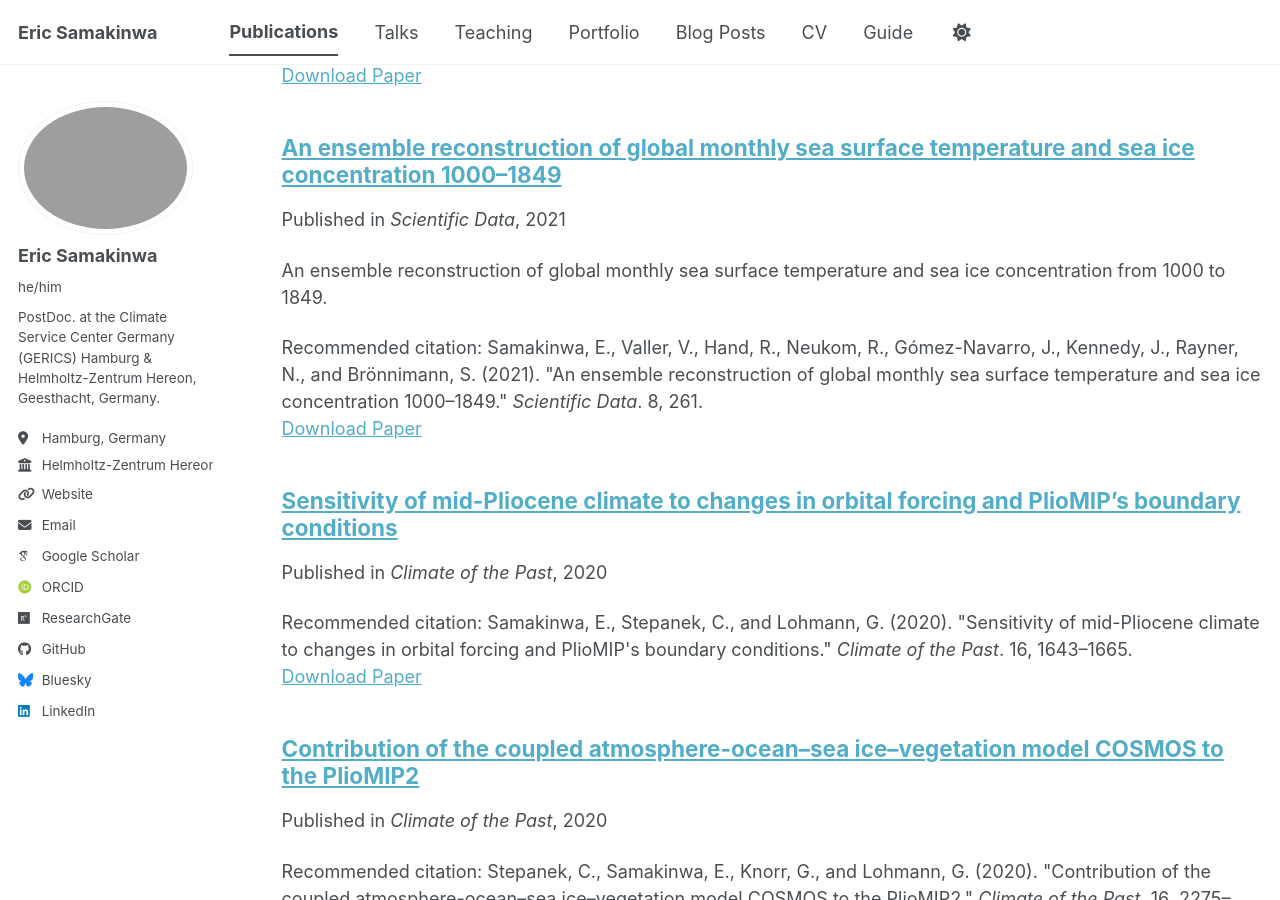
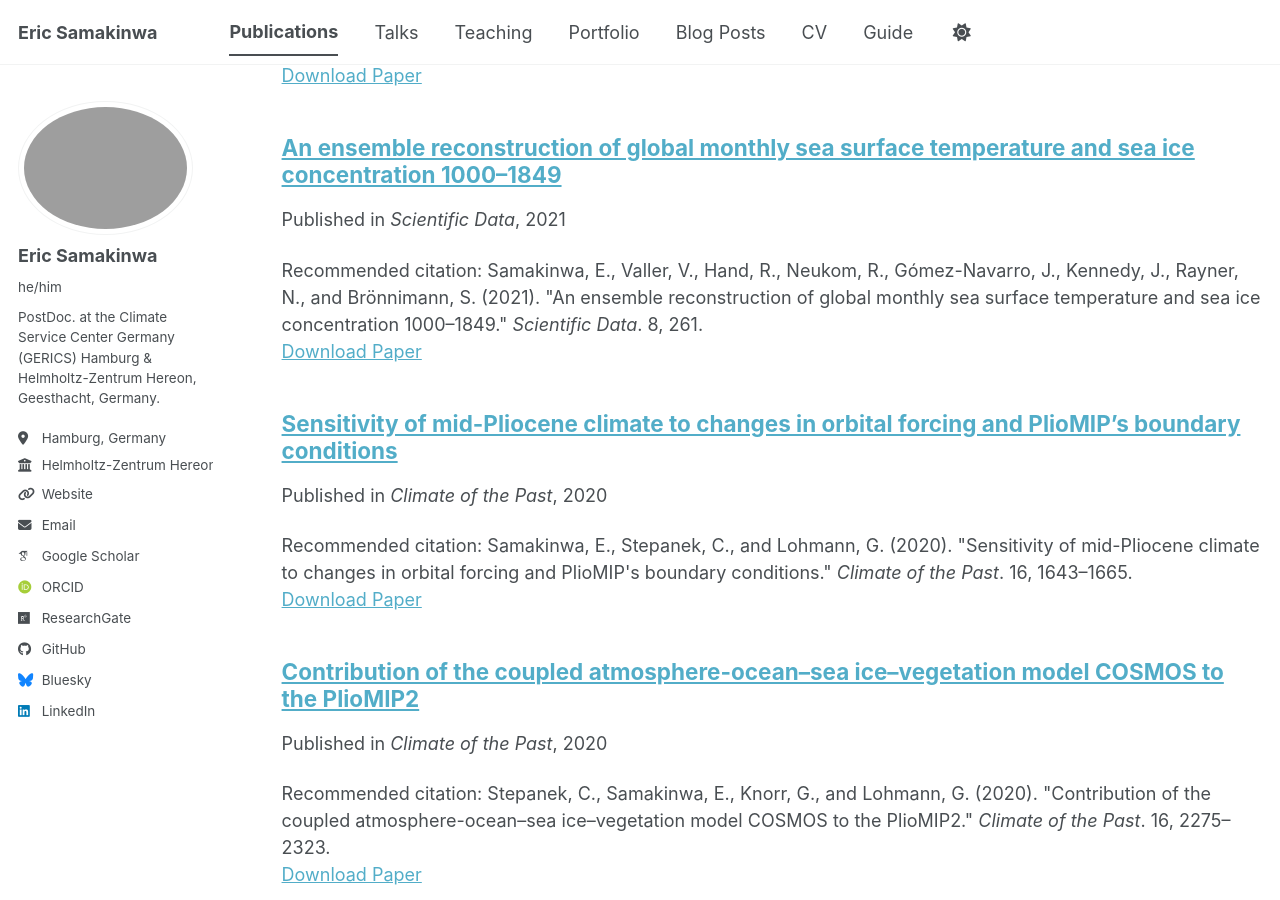
Before and after one commit to shamakson/shamakson.github.io, a Jekyll site: the page built from _pages/publications.html, in a window 1280 px wide and 900 px high, scrolled down 2186 px. Built offline with Jekyll 4.4.1, drawn with Linux system fonts in a browser that asks for light colours; some web fonts are replaced; a script bundle is joined from its source files by our own code; library files that are not in the unit come from our copies.

Commit message:
Clear excerpt field in publication metadata
Updated excerpt to an empty string.

```diff
--- a/_publications/2021-01-01-ensemble-reconstruction-sst-sea-ice.md
+++ b/_publications/2021-01-01-ensemble-reconstruction-sst-sea-ice.md
@@ -3,7 +3,7 @@ title: "An ensemble reconstruction of global monthly sea surface temperature and
 collection: publications
 category: manuscripts
 permalink: /publication/2021-01-01-ensemble-reconstruction-sst-sea-ice
-excerpt: 'An ensemble reconstruction of global monthly sea surface temperature and sea ice concentration from 1000 to 1849.'
+excerpt: ''
 date: 2021-01-01
 venue: 'Scientific Data'
 paperurl: 'https://doi.org/10.1038/s41597-021-01043-1'
```
